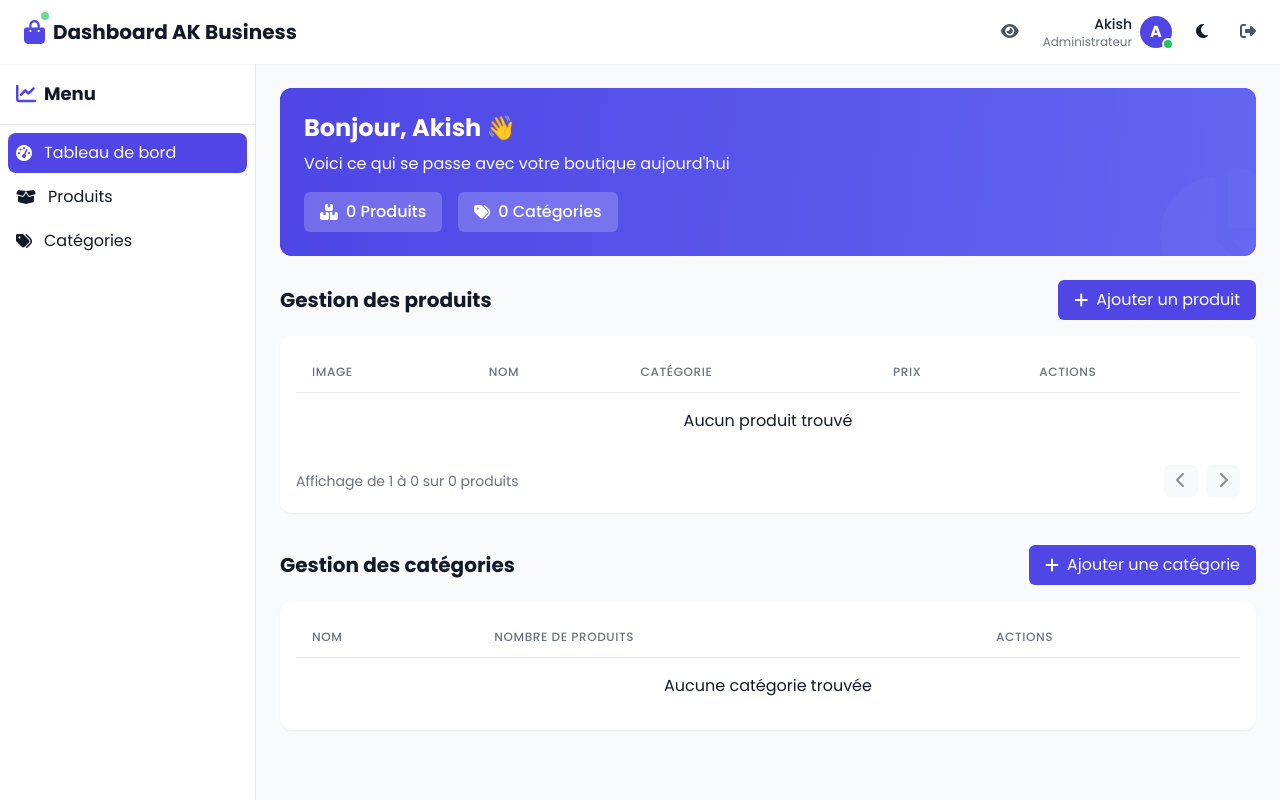
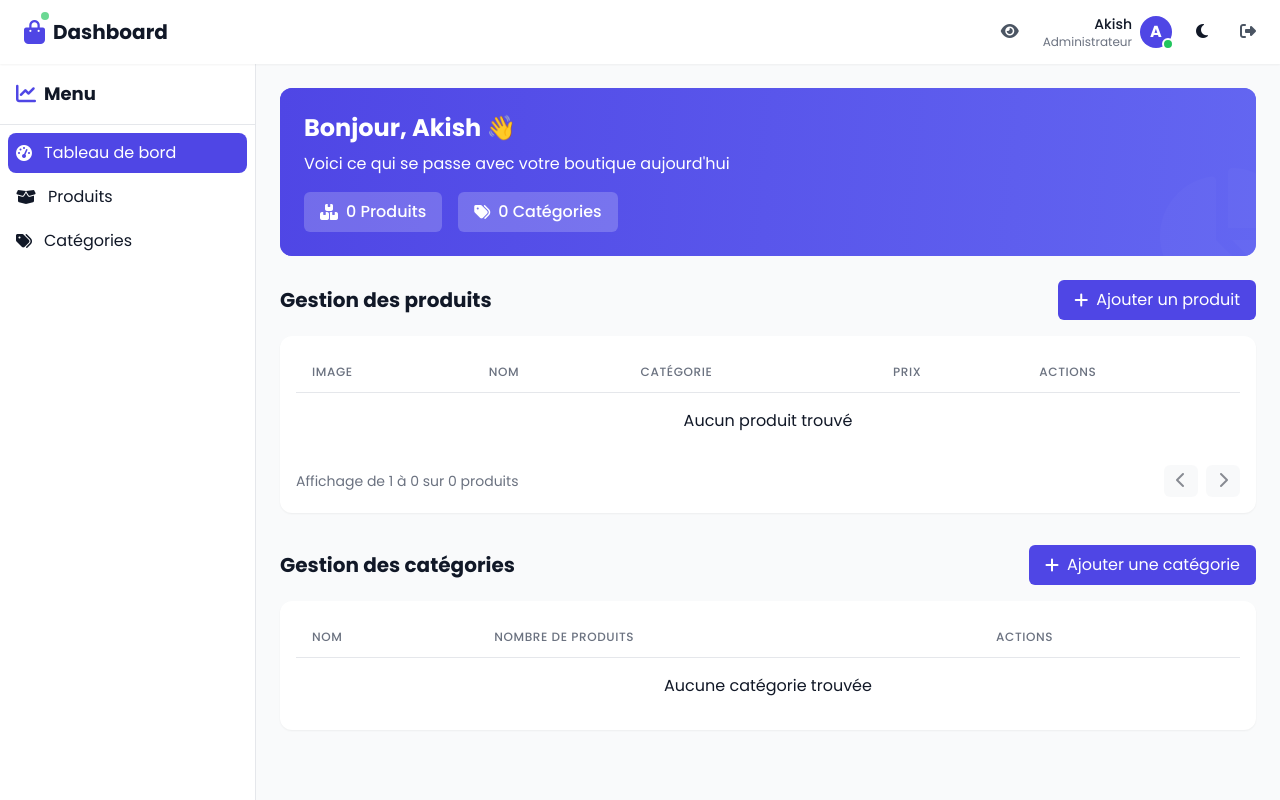
Before and after one commit to jordanluemba/akbusiness, a PHP site: page /dashboard.php in a window 1280 px wide. Run offline with PHP 8.4, Linux system fonts and the light colour scheme; the visitor is signed in with stand-in values (Sample User, id 1); data that the repository does not hold is empty; some libraries are stand-ins or nearby versions.

Commit message:
ajustement 1

```diff
--- a/dashboard.php
+++ b/dashboard.php
@@ -193,7 +193,7 @@ try {
                     <i class="fas fa-shopping-bag text-2xl text-primary-light dark:text-primary-dark animate-waving-hand"></i>
                     <span class="absolute -top-1 -right-1 h-2 w-2 rounded-full bg-green-500 animate-pulse"></span>
                 </div>
-                <h1 class="text-xl font-bold">Dashboard AK Business</h1>
+                <h1 class="text-xl font-bold">Dashboard</h1>
             </div>
 
             <div class="flex items-center space-x-4">
```
